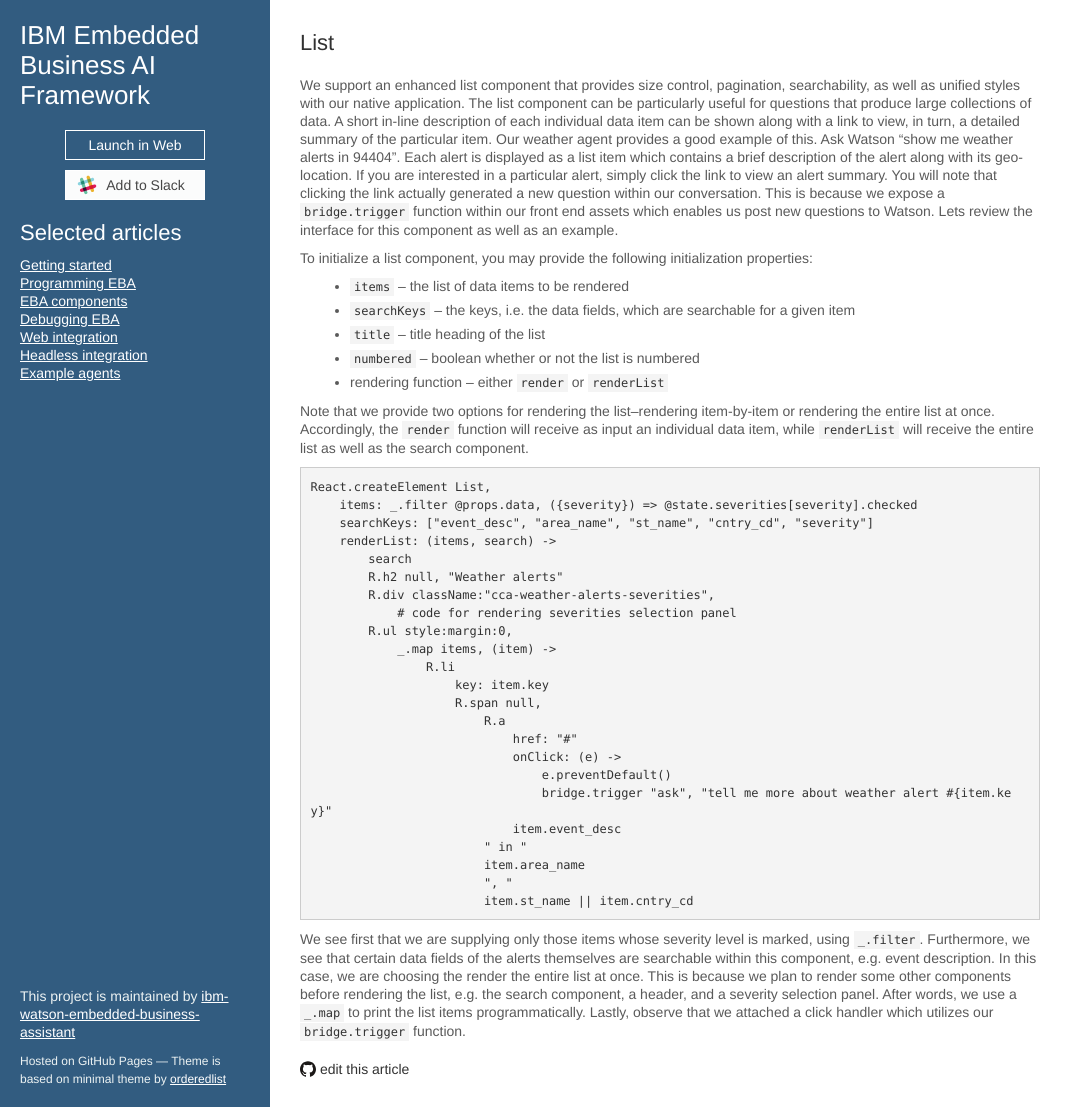
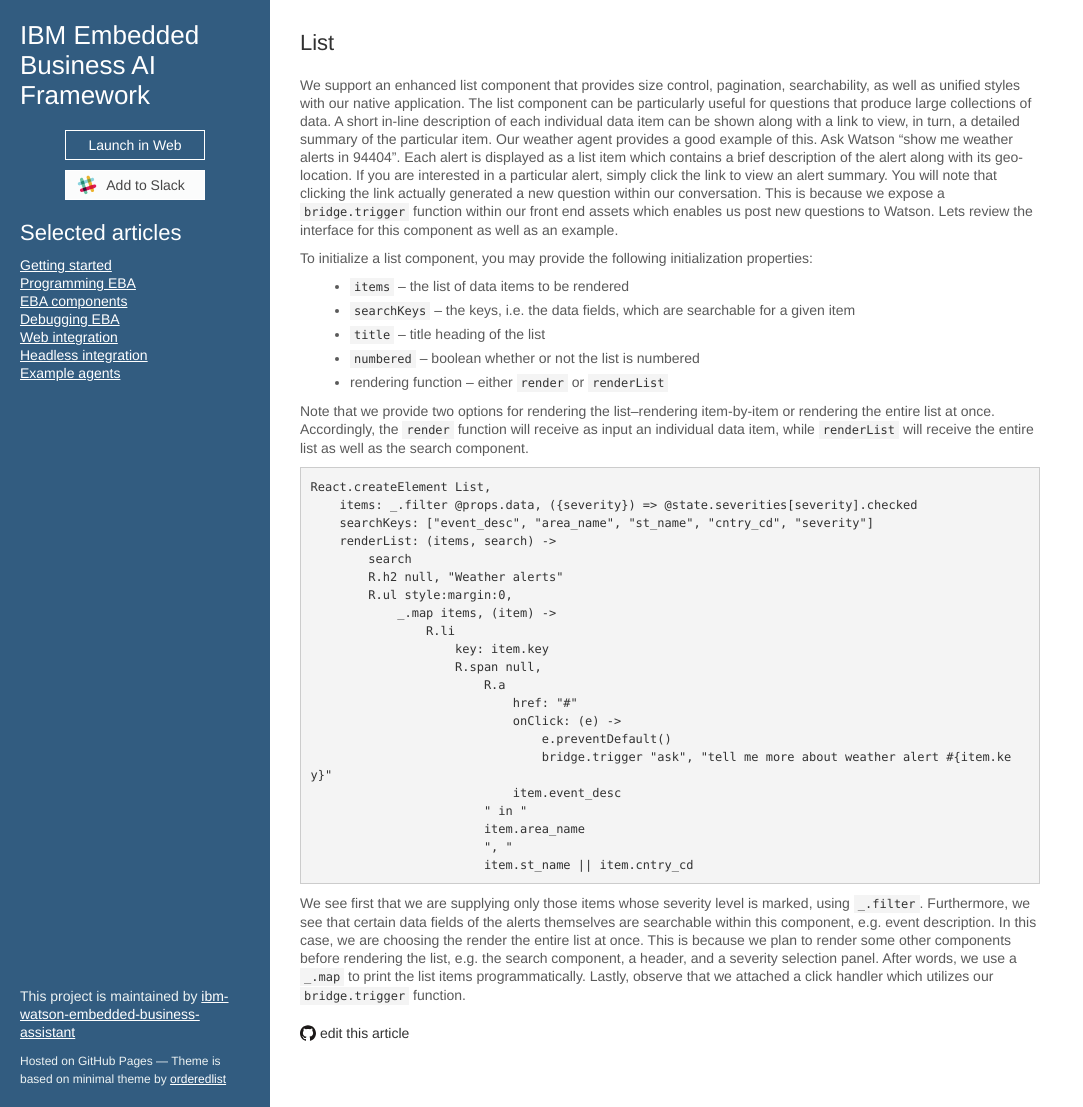
Before and after one commit to ibm-watson-embedded-business-assistant/eba-example-agents, a Jekyll site: the page built from docs/lab/assets/frontend/React_Lists.md, in a window 1280 px wide and 1107 px high. Shown: the whole window, without its empty margins (0-1083 px from the left). Built offline with Jekyll 4.4.1, drawn with Linux system fonts in a browser that asks for light colours; our own code applies the rules of GitHub Pages for plain Markdown files; the repository's description, which GitHub fills in, is left out.

Commit message:
Update React_Lists.md

```diff
--- a/docs/lab/assets/frontend/React_Lists.md
+++ b/docs/lab/assets/frontend/React_Lists.md
@@ -18,8 +18,6 @@
     renderList: (items, search) ->
         search
         R.h2 null, "Weather alerts"
-        R.div className:"cca-weather-alerts-severities",
-            # code for rendering severities selection panel
         R.ul style:margin:0,
             _.map items, (item) ->
                 R.li
```
